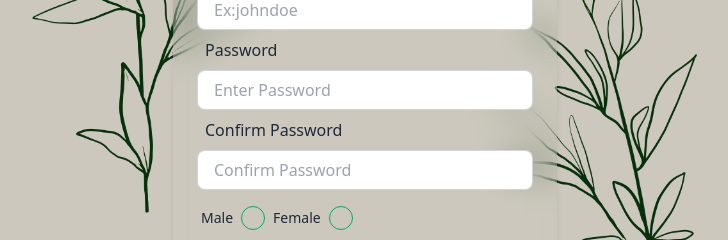
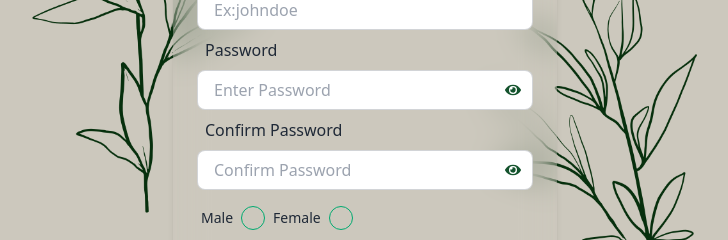
Before and after one commit to JudiRijesh/Ezra-Frontend, a React (Vite) app: page /signup in a window 1280 px wide. Shown: the part 330-570 px from the top of the page, without its empty margins (275-1003 px from the left). Built offline with nearby package versions, Linux system fonts and the light colour scheme.

Commit message:
Login and Singup - Show password

```diff
--- a/src/pages/Login.jsx
+++ b/src/pages/Login.jsx
@@ -1,11 +1,13 @@
 import React, { useState } from 'react'
 import { Link } from 'react-router-dom'
 import useLogin from '../components/useLogin'
+import { FaEye, FaEyeSlash } from 'react-icons/fa';
 
 function Login() {
 
   const [username, setUsername] = useState("")
   const [password, setPassword] = useState("")
+  const [showPassword, setShowPassword] = useState(false)
 
   const {loading, login} = useLogin()
 
@@ -29,11 +31,15 @@ function Login() {
         <input type='text' placeholder='Enter Username' className='w-full input input-bordered h-10' value={username} onChange={(e) => setUsername(e.target.value)}/>
     </div>
     <div>
-        <label className='label p-5'>
-            <span className='text-base label-text'>Password</span>
-        </label>
-        <input type='password' placeholder='Enter Password' className='w-full input input-bordered h-10' value={password} onChange={(e) => setPassword(e.target.value)} />
-    </div>
+            <label className='label p-5'>
+              <span className='text-base label-text'>Password</span>
+            </label>
+            <div className="relative">
+              <input  type={showPassword ? 'text' : 'password'} placeholder='Enter Password' className='w-full input input-bordered h-10 pr-10' value={password} onChange={(e) => setPassword(e.target.value)} />
+              <button type="button" className="absolute inset-y-0 right-0 pr-3 flex items-center text-green-900" onClick={() => setShowPassword((prev) => !prev)} > {showPassword ? <FaEyeSlash /> : <FaEye />}</button>
+            </div>
+          </div>
+
 
     <Link to='/signup' className='label p-5 text-sm hover:underline hover:text-green-900 mt-2 inline-block'>
     {"Don't"} have an account ?
--- a/src/pages/Signup.jsx
+++ b/src/pages/Signup.jsx
@@ -2,6 +2,7 @@ import React, { useState } from 'react'
 import GenderCheckbox from './GenderCheckbox'
 import { Link } from 'react-router-dom'
 import useSignup from '../components/useSignup'
+import { FaEye, FaEyeSlash } from 'react-icons/fa';
 
 function Signup() {
 
@@ -14,6 +15,9 @@ function Signup() {
     gender:""
 
   })
+
+  const [showPassword, setShowPassword] = useState(false);
+  const [showConfirmPassword, setShowConfirmPassword] = useState(false);
 
   const {loading,signup} = useSignup()
 
@@ -52,14 +56,26 @@ function Signup() {
             <label className='label p-2'>
               <span className='text-base label-text'>Password</span>
             </label>
-          <input type='password' placeholder='Enter Password' className='w-full input input-bordered h-10' value={inputs.password} onChange={(e)=> setInputs({...inputs,password: e.target.value})}/>
+            <div className="relative">
+              <input type={showPassword ? 'text' : 'password'} placeholder='Enter Password' className='w-full input input-bordered h-10 pr-10' value={inputs.password}
+                onChange={(e) => setInputs({ ...inputs, password: e.target.value })}/>
+              <button type="button" className="absolute inset-y-0 right-0 pr-3 flex items-center text-green-900" onClick={() => setShowPassword((prev) => !prev)}>
+                {showPassword ? <FaEyeSlash /> : <FaEye />}
+              </button>
+            </div>
           </div>
 
           <div>
             <label className='label p-2'>
               <span className='text-base label-text'>Confirm Password</span>
             </label>
-          <input type='password' placeholder='Confirm Password' className='w-full input input-bordered h-10'value={inputs.confirmPassword} onChange={(e)=> setInputs({...inputs, confirmPassword: e.target.value})} />
+            <div className="relative">
+              <input type={showConfirmPassword ? 'text' : 'password'} placeholder='Confirm Password' className='w-full input input-bordered h-10 pr-10' value={inputs.confirmPassword}
+                onChange={(e) => setInputs({ ...inputs, confirmPassword: e.target.value })} />
+              <button type="button"  className="absolute inset-y-0 right-0 pr-3 flex items-center text-green-900" onClick={() => setShowConfirmPassword((prev) => !prev)}>
+                {showConfirmPassword ? <FaEyeSlash /> : <FaEye />}
+              </button>
+            </div>
           </div>
 
           <GenderCheckbox onCheckboxChange = {handleCheckboxChange} selectedGender={inputs.gender} />
```
Lines whose indentation alone changed are shown as unchanged.
